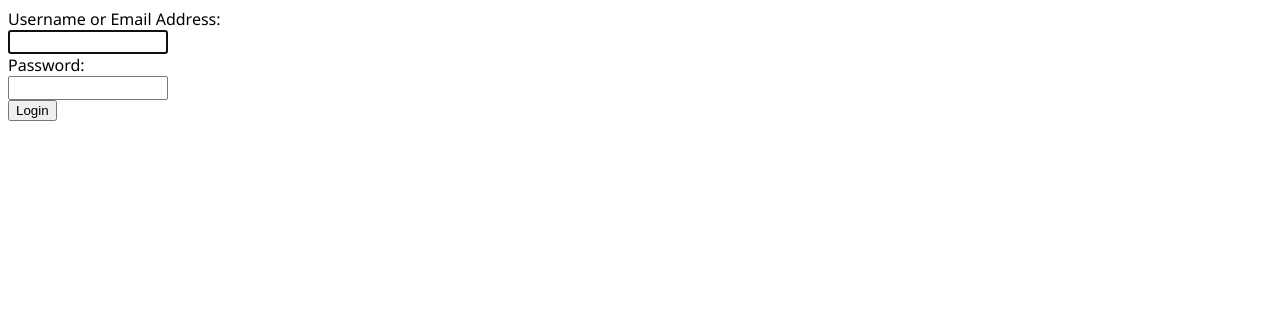
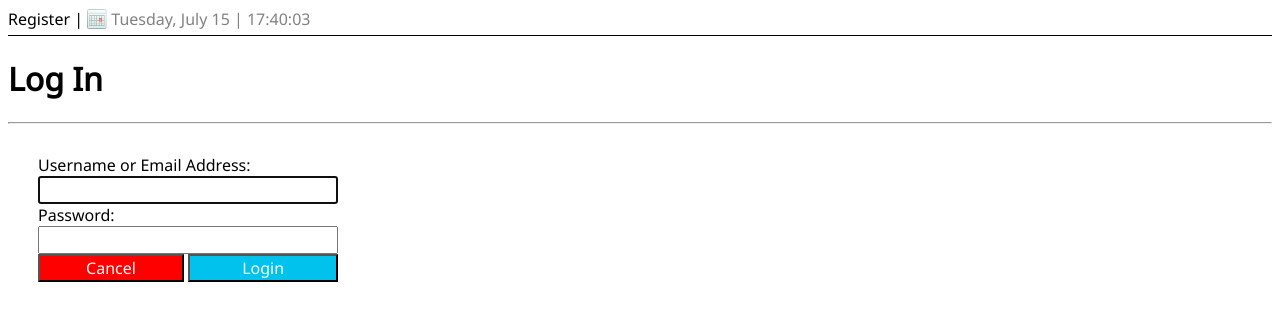
Before and after one commit to finScript/chat-project, a PHP site: page /login in a window 1280 px wide. Shown: the top 321 px of the page. Run offline with PHP 8.4, Linux system fonts and the light colour scheme.

Commit message:
Small Changes

```diff
--- a/chat/messenger/host_actions.js
+++ b/chat/messenger/host_actions.js
@@ -71,6 +71,9 @@ function hideLoaders() {
 		$("#loader_" + i).hide();
 
 	}
+
+	$("#request").hide();
+	setTimeout('$("#request").slideDown();', 1000);
 
 }
 
--- a/chat/messenger/send_request.php
+++ b/chat/messenger/send_request.php
@@ -4,6 +4,7 @@
 	session_start();
 	if(!isset($_SESSION['user'], $_POST['host'])) die();
 
+	require "UserClass.php";
 	$user = unserialize($_SESSION['user']);
 
 	$db = new mysqli('localhost', 'root', '', 'chat');
--- a/login/index.php
+++ b/login/index.php
@@ -13,17 +13,33 @@
 		<link rel="stylesheet" type="text/css" href="style.css" />
 
 		<script type="text/javascript" src="../jquery.js"></script>
+		<script type="text/javascript" src="../chat/time.js"></script>
 		<script type="text/javascript" src="login.js"></script>
 
 	</head>
-	<body onload="hideLoaders()">
+	<body onload="hideLoaders(); trackTime();">
 
 		<div id="login_success"><p id="lbl_login_success">Login Successfull!<img src="loader.gif" width="100" height="100" style="vertical-align: -25px;margin-left: 20px;" /></p></div>
+
+		<p id="top_bar">
+
+			<a href="../register">Register</a>
+			|
+			<img src="../chat/img/calendar.png" width="20" height="20" style="vertical-align: -4px;" />&nbsp;<span id="cur_time"></span>
+
+		</p>
+		<h1>Log In</h1>
+
+			<hr>
+		<div id="wrapper">
+
+
+
 
 			<label>
 
 				Username or Email Address:<br />
-			<input type="text" id="txt_username_email" autofocus />
+				<input type="text" id="txt_username_email" class="u_inp" autofocus />
 				<br />
 
 			</label>
@@ -31,12 +47,16 @@
 			<label>
 
 				Password:<br />
-			<input type="password" id="txt_password" onkeyup="checkEnter(event)" />
+				<input type="password" id="txt_password" onkeyup="checkEnter(event)" class="u_inp" />
 				<br />
 
 			</label>
 
-		<button type="button" onclick="login()">Login</button>
+			<button class="cancel_button" onclick="window.location = '..'">Cancel</button>
+			<button class="login_button" type="button" onclick="login()">Login</button>
+
+		</div>
+
 
 	</body>
 
--- a/login/login.js
+++ b/login/login.js
@@ -5,6 +5,13 @@ function _(el) {
 }
 
 var xmlHttp;
+
+function trackTime() {
+
+	_("cur_time").innerHTML = getT();
+	setTimeout("trackTime()", 1000);
+
+}
 
 function login() {
 
--- a/login/style.css
+++ b/login/style.css
@@ -11,3 +11,59 @@
 	opacity: 0.4;
 
 }
+
+.u_inp {
+
+	width: 300px;
+	padding: 3px;
+
+}
+
+.login_button {
+
+	font-size: 16px;
+	font-family: Noto Sans;
+
+	width: 150px;
+	padding-right: 10px;
+	padding-left: 10px;
+
+	color: white;
+	background-color: 00C2ED;
+	border: 2px solid 0098BA;
+
+}
+
+.cancel_button {
+
+	font-size: 16px;
+	font-family: Noto Sans;
+
+	width: 146px;
+	padding-right: 10px;
+	padding-left: 10px;
+
+	color: white;
+	background-color: red;
+	border: 2px solid C70000;
+
+}
+
+.login_button:hover {
+
+	background-color: 0098BA;
+
+}
+
+.cancel_button:hover {
+
+	background-color: C70000;
+
+}
+
+#wrapper {
+
+	margin-left: 30px;
+	margin-top: 30px;
+
+}
```
Also changed, not shown: chat/messenger/index.php (+21 -0 lines), chat/messenger/messenger.js (+57 -0 lines), chat/messenger/request.js (+11 -1 lines), chat/messenger/style.css (+13 -0 lines). Lines whose indentation alone changed are shown as unchanged.
